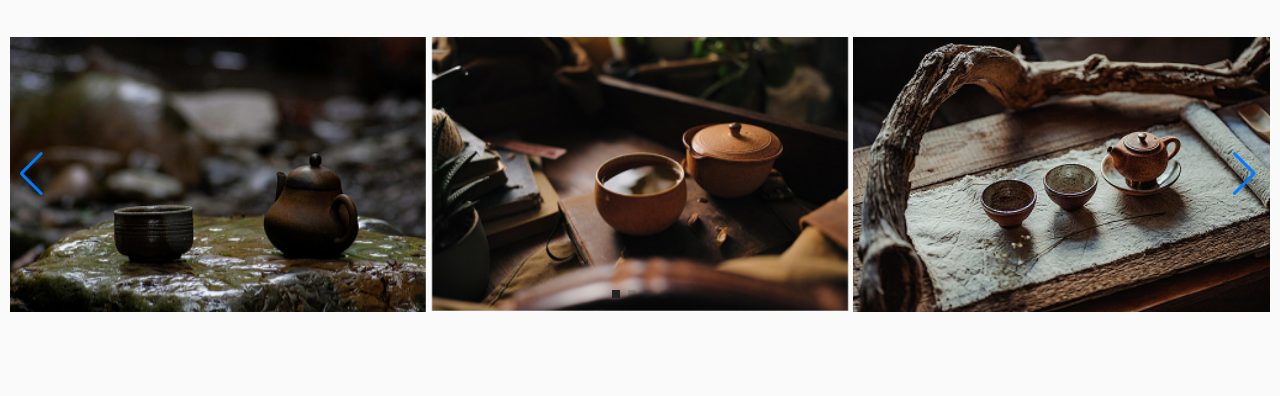
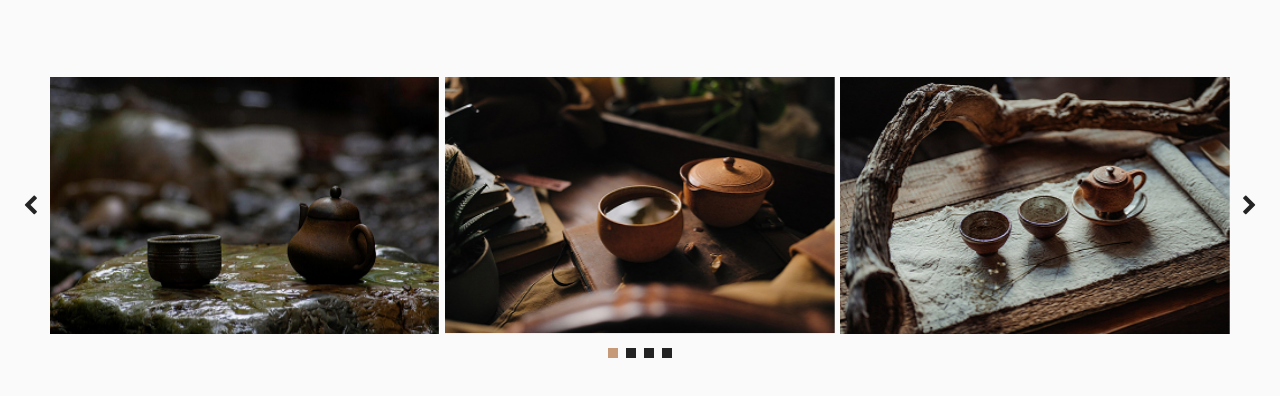
Before and after one commit to tecna-developer/ceramic, a website built with Vite: page index.html in a window 1280 px wide. Shown: the part 2149-2545 px from the top of the page. Built offline with nearby package versions, Linux system fonts and the light colour scheme.

Commit message:
create footer

```diff
--- a/index.html
+++ b/index.html
@@ -143,7 +143,7 @@
     <section class="works">
         <div class="container">
             <h2 class="title__h2 works__title">check out our works</h2>
-
+            <div class="works__wrapper">
                 <div class="swiper works__slider">
                     <!-- Additional required wrapper -->
                     <div class="swiper-wrapper">
@@ -152,16 +152,24 @@
                         <div class="swiper-slide"><img src="/src/img/slide2.jpg" alt="tea"></div>
                         <div class="swiper-slide"><img src="/src/img/slide3.jpg" alt="tea"></div>
                         <div class="swiper-slide"><img src="/src/img/slide2.jpg" alt="tea"></div>
-
+                    </div>
                 </div>
                 <!-- If we need pagination -->
                 <div class="swiper-pagination"></div>
-
                 <!-- If we need navigation buttons -->
-                <div class="swiper-button-prev"></div>
-                <div class="swiper-button-next"></div>
+                <button class="icon-left-open works__slider-nav"></button>
+                <button class="icon-right-open works__slider-nav"></button>
             </div>
     </section>
+
+    <footer class="footer">
+        <div class="footer-item">
+
+        </div>
+        <div class="footer-item"></div>
+        <div class="footer-item"></div>
+
+    </footer>
 
     <script type="module" src="/src/js/script.js"></script>
 </body>
--- a/src/js/script.js
+++ b/src/js/script.js
@@ -30,20 +30,20 @@ try {
       clickable: true,
     },
     navigation: {
-      prevEl: ".swiper-button-prev",
-      nextEl: ".swiper-button-next",
+      prevEl: ".icon-left-open",
+      nextEl: ".icon-right-open",
     },
     breakpoints: {
       // when window width is >= 1200px
       1200: {
         slidesPerView: 3,
         spaceBetween: 5,
-        mousewheel: true,
         keyboard: true,
       },
       // when window width is >= 1920px
       1920: {
         spaceBetween: 35,
+        slidesPerView: 3,
       },
     },
 
--- a/src/sass/blocks/works.scss
+++ b/src/sass/blocks/works.scss
@@ -2,35 +2,110 @@
 
 .works {
   padding-top: 60px;
-  padding-bottom: 100px;
+  padding-bottom: 90px;
   &__title {
     font-size: 30px;
   }
+  &__wrapper {
+    position: relative;
+  }
   &__slider {
-    margin-block-start: 40px;
+    margin-top: 40px;
   }
+
   /* fix 100% width for images */
   .swiper-slide img {
     width: 100%;
-    height: 100%;
-    object-fit: cover;
   }
   /* Hide arrows on mobile */
-  .swiper-button-next,
-  .swiper-button-prev {
+  &__slider-nav {
     display: none;
   }
+  .swiper-pagination {
+    bottom: -35px;
+  }
+
   .swiper-pagination-bullet {
     background-color: $dark;
+    opacity: 1;
     border-radius: 0;
+    width: 10px;
+    height: 10px;
+    -webkit-tap-highlight-color: transparent;
+    &-active {
+      background-color: $ceramic;
+    }
+  }
+}
+
+@media screen and (min-width: 768px) {
+  .works {
+    &__slider {
+      margin-top: 45px;
+    }
+    .swiper-slide img {
+      width: 400px;
+      margin: 0 auto;
+    }
   }
 }
 
 @media screen and (min-width: 1200px) {
   .works {
-    .swiper-button-prev,
-    .swiper-button-next {
+    &__wrapper {
+      position: relative;
+    }
+    &__slider {
+      margin: 80px 40px 0 40px;
+    }
+    .swiper-slide img {
+      width: 100%;
+      margin: 0;
+    }
+    .swiper-pagination {
+      bottom: -30px;
+    }
+
+    &__slider-nav {
       display: block;
+      font-size: 21px;
+      position: absolute;
+      background-color: transparent;
+      border: none;
+      cursor: pointer;
+      padding: 0;
+      color: $dark;
+      top: 50%;
+      transform: translateY(-50%);
+      &::before {
+        width: auto;
+        margin: 0;
+      }
+    }
+    .icon-left-open {
+      left: 13px;
+    }
+    .icon-right-open {
+      right: 13px;
     }
   }
 }
+
+@media screen and (min-width: 1920px) {
+  .works {
+    padding-top: 100px;
+
+    &__slider {
+      margin: 80px 85px 0 85px;
+    }
+    &__slider-nav {
+      font-size: 23px;
+    }
+    .icon-left-open {
+      left: 30px;
+    }
+    .icon-right-open {
+      right: 30px;
+    }
+  }
+}
```
Also changed, not shown: src/sass/blocks/footer.scss (added, +8 -0 lines). Lines whose indentation alone changed are shown as unchanged.
